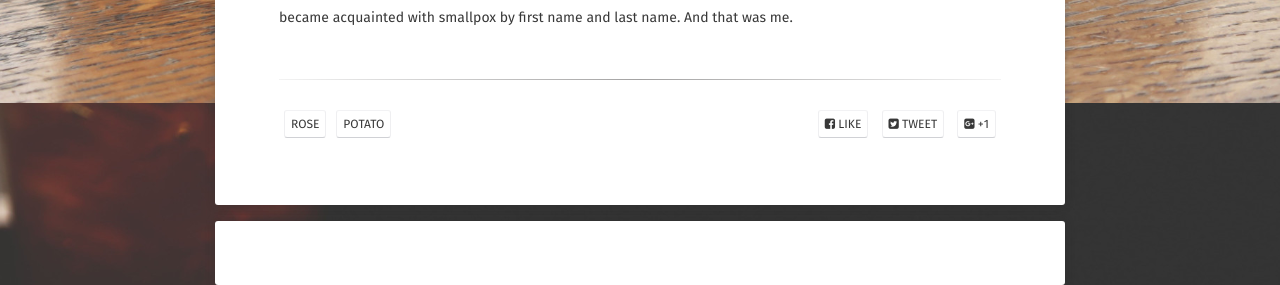
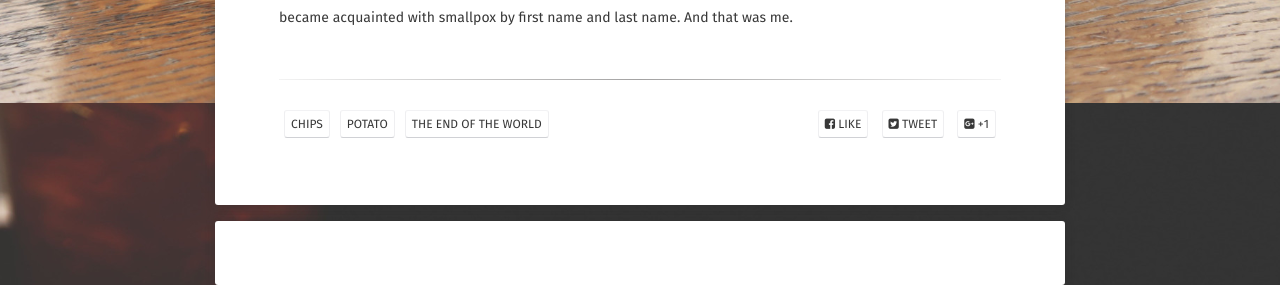
Before and after one commit to mberlanga/mberlanga.github.io, a Jekyll site: the page built from _posts/2016-06-26-MyNameIs-post.md, in a window 1280 px wide. Shown: the part 1697-1982 px from the top of the page. Built offline with Jekyll 4.4.1, drawn with Linux system fonts in a browser that asks for light colours; some web fonts are replaced; comment, search, counter and statistics services are not loaded.

Commit message:
added tags to MyNameIs Story

```diff
--- a/_posts/2016-06-26-MyNameIs-post.md
+++ b/_posts/2016-06-26-MyNameIs-post.md
@@ -3,7 +3,7 @@ layout: post
 title: "My Name Is..."
 date: 2016-06-26
 excerpt: "It starts with a potato chip."
-tags: [Rose, Potato]
+tags: [Chips, Potato, The End of the World]
 comments: true
 ---
 ![Moldy Potato Chip]({{site.baseurl}}/_images/MoldyChip.jpg)
```
